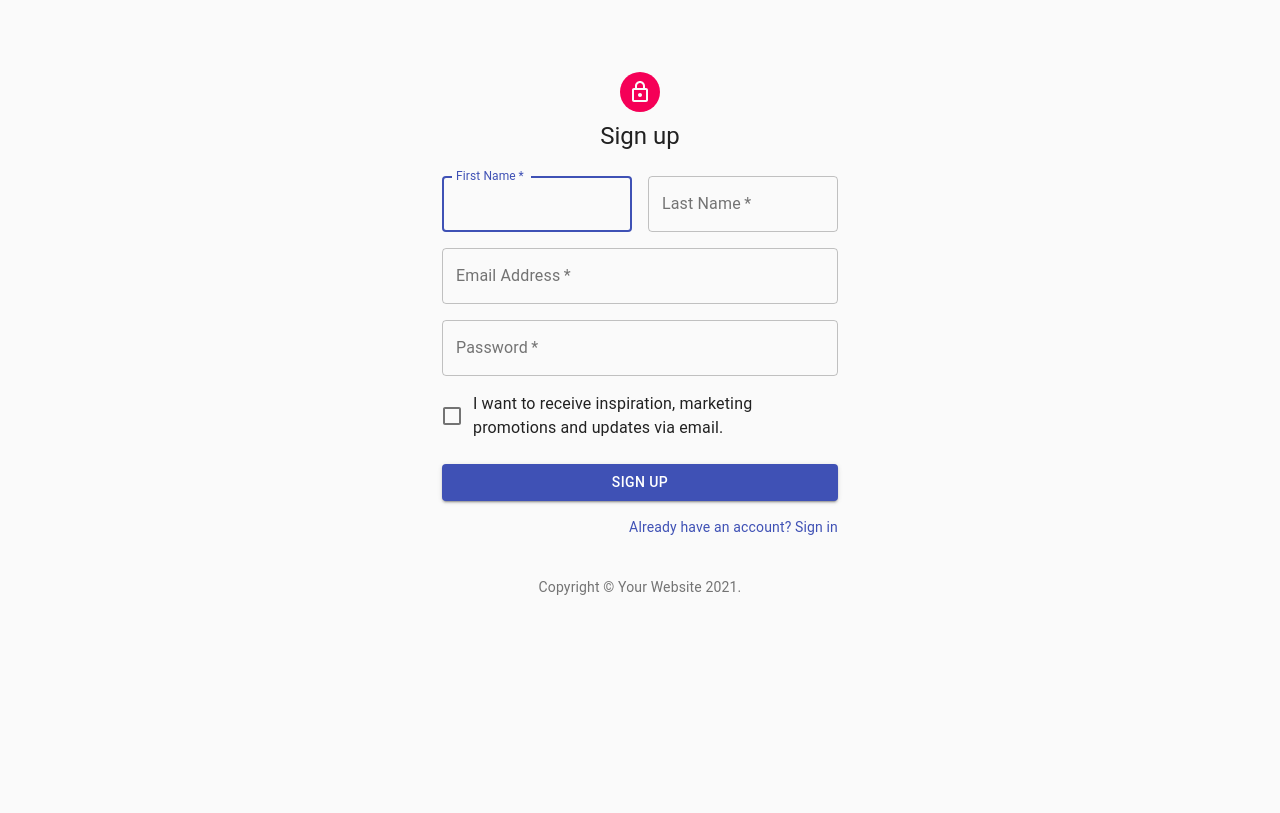
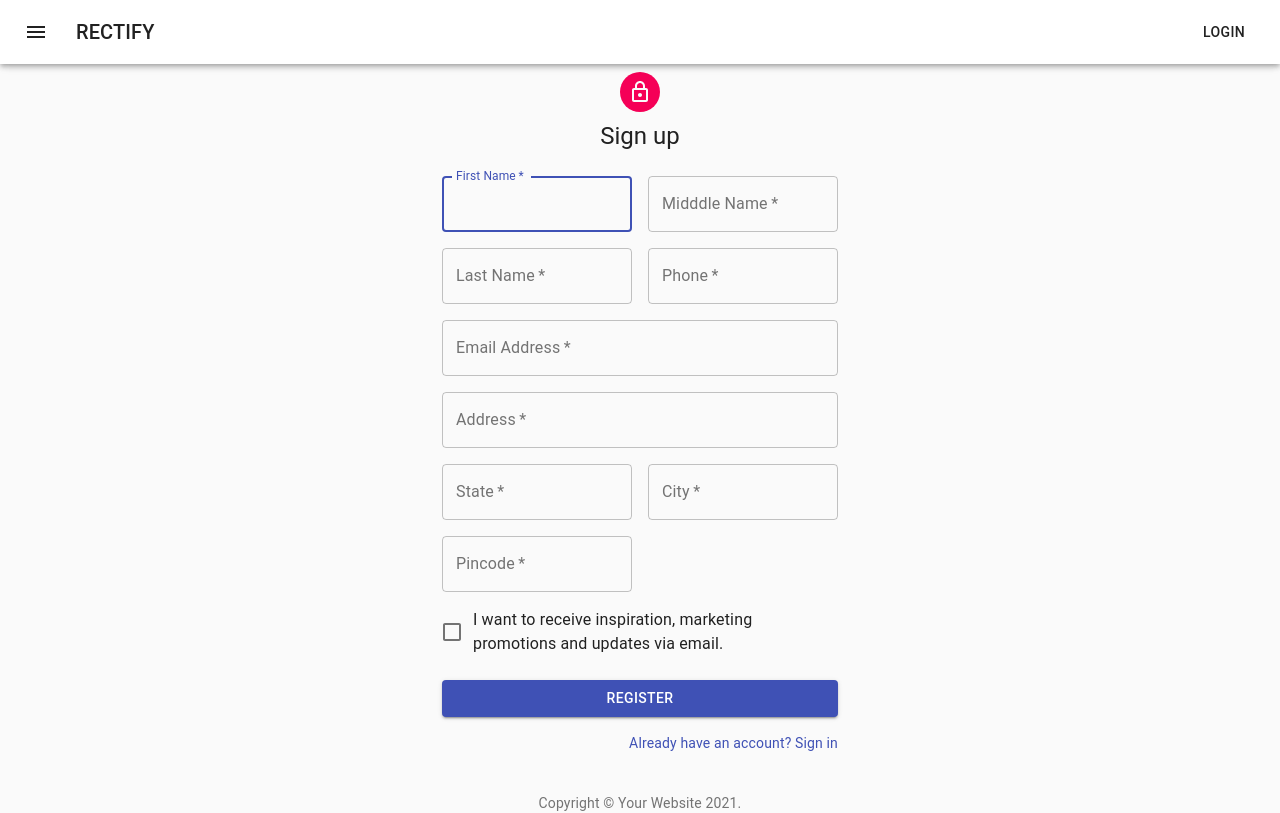
Before and after one commit to sharvaridhomne/rectify, a React (Create React App) app in the folder my-app/: page / in a window 1280 px wide. Built offline with nearby package versions, Linux system fonts and the light colour scheme.

Commit message:
sign up ui done

```diff
--- a/my-app/src/App.js
+++ b/my-app/src/App.js
@@ -3,7 +3,7 @@
 
 // import { useEffect } from "react";
 
-import SignUp from './components/SignUp'
+import Header from './components/Header'
 
 
 import React from "react";
@@ -15,7 +15,7 @@
 function App() {
   return (
     <div id="app">
-      <SignUp />
+      <Header />
       <main>
         <Router history={history}>
           <Routes />
--- /dev/null
+++ b/my-app/src/components/Header.js
@@ -0,0 +1,43 @@
+import React from 'react';
+import { makeStyles } from '@material-ui/core/styles';
+import AppBar from '@material-ui/core/AppBar';
+import Toolbar from '@material-ui/core/Toolbar';
+import Typography from '@material-ui/core/Typography';
+import Button from '@material-ui/core/Button';
+import IconButton from '@material-ui/core/IconButton';
+import MenuIcon from '@material-ui/icons/Menu';
+
+const useStyles = makeStyles((theme) => ({
+  root: {
+    flexGrow: 1,
+  },
+  menuButton: {
+    marginRight: theme.spacing(2),
+  },
+  title: {
+    flexGrow: 1,
+  },
+}));
+
+function Header() {
+  const classes = useStyles();
+
+  return (
+    <div className={classes.root}>
+      <AppBar position="fixed" color="#fff">
+        <Toolbar>
+          <IconButton edge="start" className={classes.menuButton} color="inherit" aria-label="menu">
+            <MenuIcon />
+          </IconButton>
+          <Typography variant="h6" className={classes.title}>
+            RECTIFY
+          </Typography>
+          <Button color="inherit">Login</Button>
+        </Toolbar>
+      </AppBar>
+    </div>
+  );
+}
+
+
+export default Header;
--- /dev/null
+++ b/my-app/src/pages/SignUp.js
@@ -0,0 +1,199 @@
+import React from "react";
+import Avatar from "@material-ui/core/Avatar";
+import Button from "@material-ui/core/Button";
+import CssBaseline from "@material-ui/core/CssBaseline";
+import TextField from "@material-ui/core/TextField";
+import FormControlLabel from "@material-ui/core/FormControlLabel";
+import Checkbox from "@material-ui/core/Checkbox";
+import Link from "@material-ui/core/Link";
+import Grid from "@material-ui/core/Grid";
+import Box from "@material-ui/core/Box";
+import LockOutlinedIcon from "@material-ui/icons/LockOutlined";
+import Typography from "@material-ui/core/Typography";
+import { makeStyles } from "@material-ui/core/styles";
+import Container from "@material-ui/core/Container";
+
+function Copyright() {
+  return (
+    <Typography variant="body2" color="textSecondary" align="center">
+      {"Copyright © "}
+      <Link color="inherit" href="https://material-ui.com/">
+        Your Website
+      </Link>{" "}
+      {new Date().getFullYear()}
+      {"."}
+    </Typography>
+  );
+}
+
+const useStyles = makeStyles((theme) => ({
+  paper: {
+    marginTop: theme.spacing(8),
+    display: "flex",
+    flexDirection: "column",
+    alignItems: "center",
+  },
+  avatar: {
+    margin: theme.spacing(1),
+    backgroundColor: theme.palette.secondary.main,
+  },
+  form: {
+    width: "100%", // Fix IE 11 issue.
+    marginTop: theme.spacing(3),
+  },
+  submit: {
+    margin: theme.spacing(3, 0, 2),
+  },
+}));
+
+export default function SignUp() {
+  const classes = useStyles();
+
+  return (
+    <Container component="main" maxWidth="xs">
+      <CssBaseline />
+      <div className={classes.paper}>
+        <Avatar className={classes.avatar}>
+          <LockOutlinedIcon />
+        </Avatar>
+        <Typography component="h1" variant="h5">
+          Sign up
+        </Typography>
+        <form className={classes.form} noValidate>
+          <Grid container spacing={2}>
+            <Grid item xs={12} sm={6}>
+              <TextField
+                autoComplete="fname"
+                name="firstName"
+                variant="outlined"
+                required
+                fullWidth
+                id="firstName"
+                label="First Name"
+                autoFocus
+              />
+            </Grid>
+            <Grid item xs={12} sm={6}>
+              <TextField
+                variant="outlined"
+                required
+                fullWidth
+                id="lastName"
+                label="Midddle Name"
+                name="lastName"
+                autoComplete="mname"
+              />
+            </Grid>
+            <Grid item xs={12} sm={6}>
+              <TextField
+                variant="outlined"
+                required
+                fullWidth
+                id="lastName"
+                label="Last Name"
+                name="lastName"
+                autoComplete="lname"
+              />
+            </Grid>
+            <Grid item xs={12} sm={6}>
+              <TextField
+                variant="outlined"
+                required
+                fullWidth
+                id="phone"
+                label="Phone"
+                name="phone"
+                autoComplete="phone"
+                type="tel"
+              />
+            </Grid>
+
+            <Grid item xs={12}>
+              <TextField
+                variant="outlined"
+                required
+                fullWidth
+                id="email"
+                label="Email Address"
+                name="email"
+                autoComplete="email"
+              />
+            </Grid>
+            <Grid item xs={12}>
+              <TextField
+                variant="outlined"
+                required
+                fullWidth
+                id="address"
+                label=" Address"
+                name="address"
+                autoComplete="address"
+              />
+            </Grid>
+
+            <Grid item xs={12} sm={6}>
+              <TextField
+                variant="outlined"
+                required
+                fullWidth
+                id="state"
+                label="State"
+                name="state"
+                autoComplete="state"
+              />
+            </Grid>
+            <Grid item xs={12} sm={6}>
+              <TextField
+                variant="outlined"
+                required
+                fullWidth
+                id="city"
+                label="City"
+                name="city"
+                autoComplete="city"
+              />
+            </Grid>
+            <Grid item xs={12} sm={6}>
+              <TextField
+                variant="outlined"
+                required
+                fullWidth
+                id="pincode"
+                label="Pincode"
+                name="pincode"
+                autoComplete="pincode"
+              />
+            </Grid>
+
+            <Grid item xs={12}>
+              <FormControlLabel
+                control={<Checkbox value="allowExtraEmails" color="primary" />}
+                label="I want to receive inspiration, marketing promotions and updates via email."
+              />
+            </Grid>
+          </Grid>
+
+          <Button
+            type="submit"
+            fullWidth
+            variant="contained"
+            color="primary"
+            className={classes.submit}
+          >
+            Register
+          </Button>
+          <Grid container justify="flex-end">
+            <Grid item>
+              <Link href="#" variant="body2">
+                Already have an account? Sign in
+              </Link>
+            </Grid>
+          </Grid>
+        </form>
+      </div>
+      <Box mt={5}>
+        <Copyright />
+      </Box>
+    </Container>
+  );
+}
--- a/my-app/src/routes/index.js
+++ b/my-app/src/routes/index.js
@@ -1,13 +1,11 @@
 import React from "react";
 import { Switch, Route } from "react-router-dom";
+import SignUp from "../pages/SignUp";
 
 export default function Routes() {
   return (
-      <Switch>
-          <Route>
-
-          </Route>
-      </Switch>
-
+    <Switch>
+      <Route path="/" exact component={SignUp} />
+    </Switch>
   );
 }
```
Also changed, not shown: my-app/src/App.css (+0 -30 lines), my-app/src/images/Home.PNG (added), my-app/src/pages/Home.js (renamed from my-app/src/components/SignUp.js).
